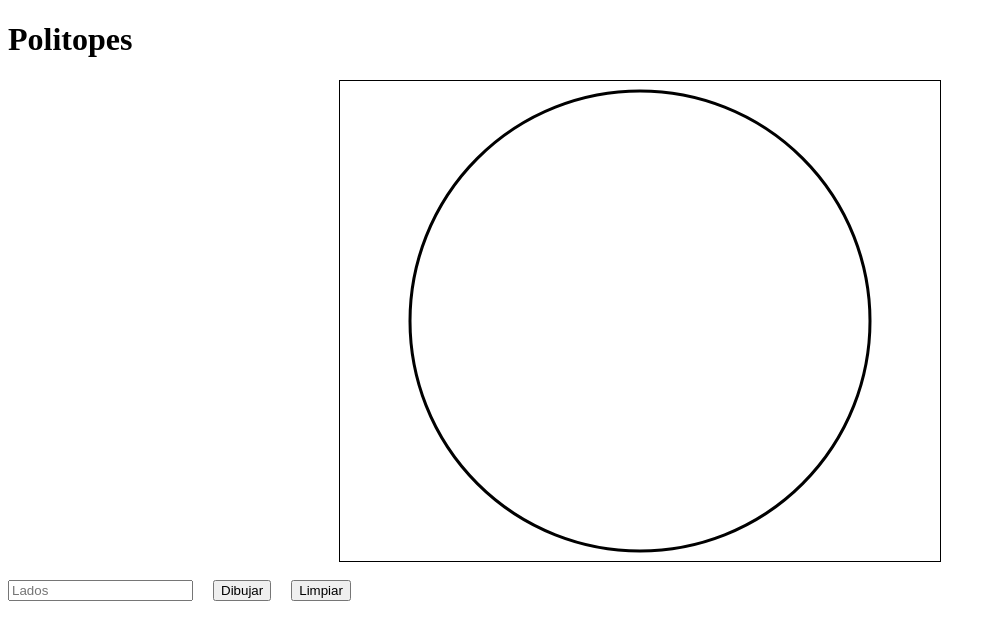
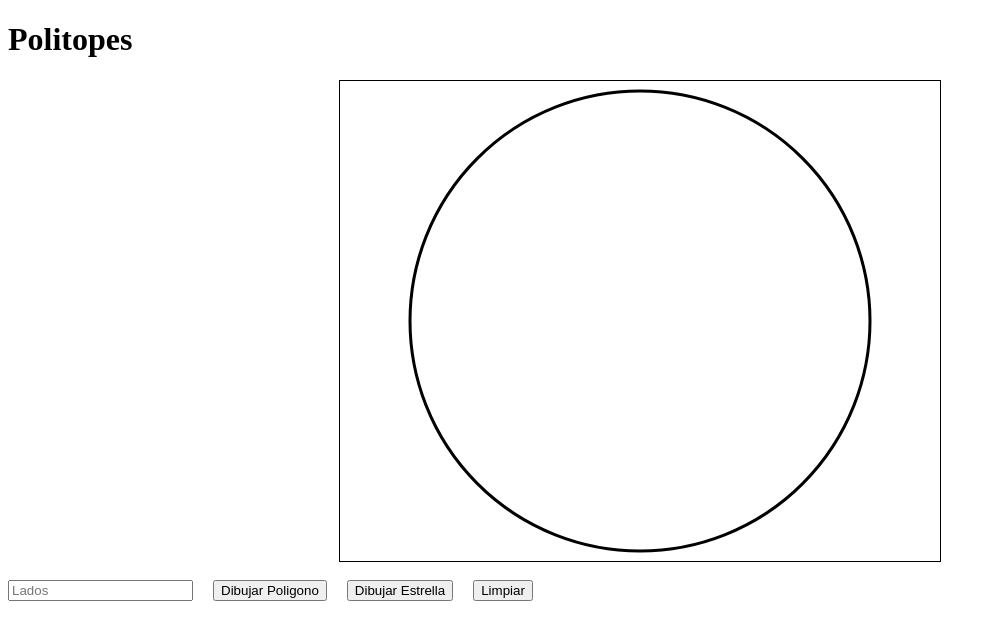
Before and after one commit to DAcajabon/Politopos, an Angular app: page / in a window 1280 px wide. Shown: the top 640 px of the page, without its empty margins (0-996 px from the left). Built offline with nearby package versions, Linux system fonts and the light colour scheme.

Commit message:
Terminado

```diff
--- a/src/app/app.component.html
+++ b/src/app/app.component.html
@@ -2,5 +2,6 @@
 <canvas #canvas></canvas>
 <br/>
 <input type="text" placeholder="Lados" [(ngModel)]="lados" >
-<input type="button" (click)="dibujar()" value="Dibujar" style="margin-left: 20px">
+<input type="button" (click)="dibujarPol()" value="Dibujar Poligono" style="margin-left: 20px">
+<input type="button" (click)="dibujarEst()" value="Dibujar Estrella" style="margin-left: 20px">
 <input type="button" (click)="limpiar()" value="Limpiar" style="margin-left: 20px">
--- a/src/app/app.component.ts
+++ b/src/app/app.component.ts
@@ -38,13 +38,48 @@ export class AppComponent implements AfterViewInit{
     this.circulo();
   }
 
-  dibujar(){
+  dibujarPol(){
+    this.posiciones = [];
+    this.calcular();
 
+    this.cx.beginPath();
+    this.cx.moveTo(this.centroX + this.posiciones[0].x, this.centroY + this.posiciones[0].y)
+    for (let i = 1; i < this.lados; i++){
+      this.cx.lineTo(this.centroX + this.posiciones[i].x, this.centroY + this.posiciones[i].y);
+      if (i == this.lados - 1){
+        this.cx.lineTo(this.centroX + this.posiciones[0].x, this.centroY + this.posiciones[0].y);
+      }
+    }
+    this.cx.stroke();
+
+
+  }
+
+  dibujarEst(){
+    this.posiciones = [];
+    this.calcular();
+
+    let cont: number = 0;
+    this.cx.beginPath();
+    this.cx.moveTo(this.centroX + this.posiciones[0].x, this.centroY + this.posiciones[0].y);
+    for (let a = 1; a < this.lados; a++){
+      cont += 2;
+      this.cx.lineTo(this.centroX + this.posiciones[cont].x, this.centroY + this.posiciones[cont].y);
+      if (cont == this.lados - 1){
+        cont = -1;
+      }
+      if (a == this.lados - 1){
+        this.cx.lineTo(this.centroX + this.posiciones[0].x, this.centroY + this.posiciones[0].y);
+      }
+    }
+    this.cx.stroke();
+  }
+
+  calcular(){
     let angulo: number = 360 / this.lados;
     let x: number;
     let y: number;
     let anguloRad: number;
-    alert(angulo)
     for (let i = 0; i < this.lados; i++) {
       anguloRad = (angulo * i) * Math.PI / 180;
       x = this.radio * Math.cos(anguloRad);
@@ -53,21 +88,8 @@ export class AppComponent implements AfterViewInit{
         x: x,
         y: y,
       });
-//      alert('x es: ' + x + ' y es: ' + y);
     }
-
-    this.cx.beginPath();
-    for (let i = 0; i < this.lados; i++){
-      this.cx.moveTo(this.centroX, this.centroY);
-      this.cx.lineTo(this.centroX + this.posiciones[i].x, this.centroY + this.posiciones[i].y);
-      this.cx.stroke();
-    }
-    this.cx.stroke();
-    this.posiciones = [];
-
   }
-
-  calcular(){  }
 
   limpiar(){
     this.cx.clearRect(0, 0, 600, 480);
```
